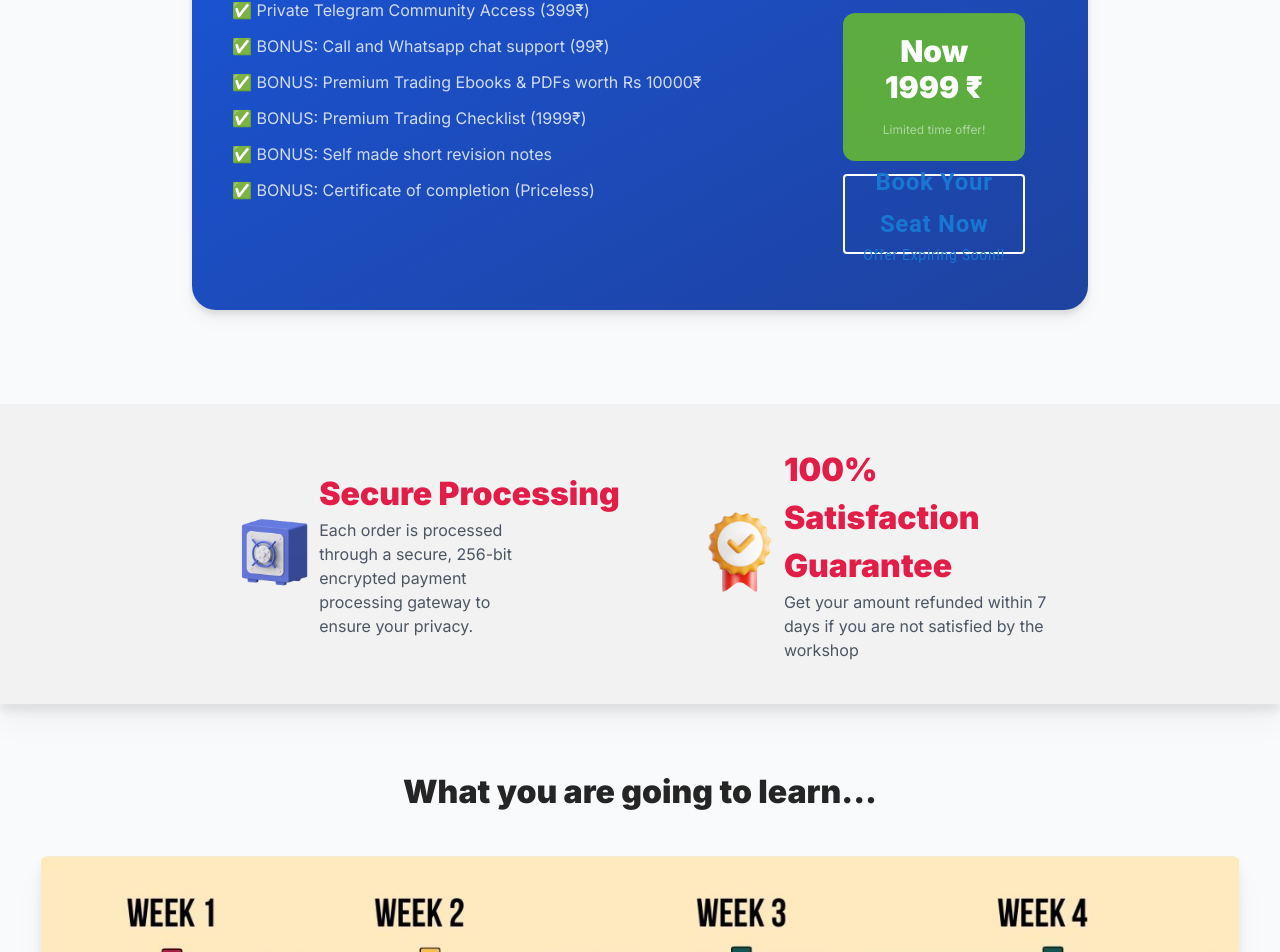
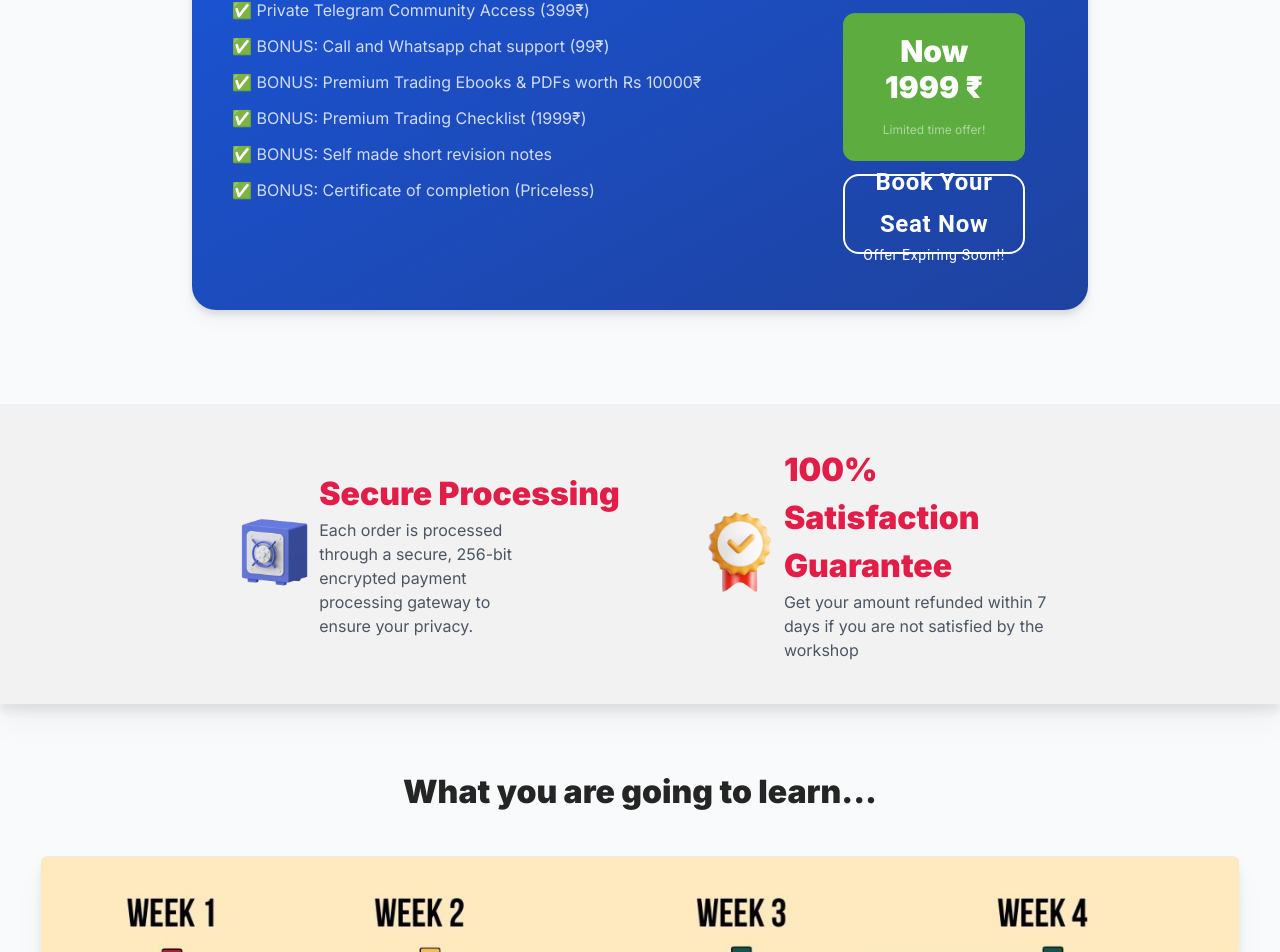
Before and after one commit to mohdayanansari/oye-trader, a Next.js app: page / in a window 1280 px wide. Shown: the part 1953-2905 px from the top of the page. Built offline with nearby package versions, Linux system fonts and the light colour scheme.

Commit message:
fix: bugs

```diff
--- a/src/components/Pricing/Pricing.tsx
+++ b/src/components/Pricing/Pricing.tsx
@@ -43,7 +43,7 @@ const Pricing = (props: Props) => {
             {/* payment btn */}
             <Button
               variant="outlined"
-              className="!border-2  !border-white !w-[80%] !h-[80px] !round!text-white !font-bold !capitalize !text-[24px] mt-5 hover:!bg-green-2 !flex !flex-col !items-center !justify-center !pb-2"
+              className="!border-2  !border-white !w-[80%] !h-[80px] !rounded-2xl !text-white !font-bold !capitalize !text-[24px] mt-5 hover:!bg-green-2 !flex !flex-col !items-center !justify-center !pb-2"
             >
               Book your seat now
               <p className='text-sm font-normal'>offer expiring soon!!</p>
```
